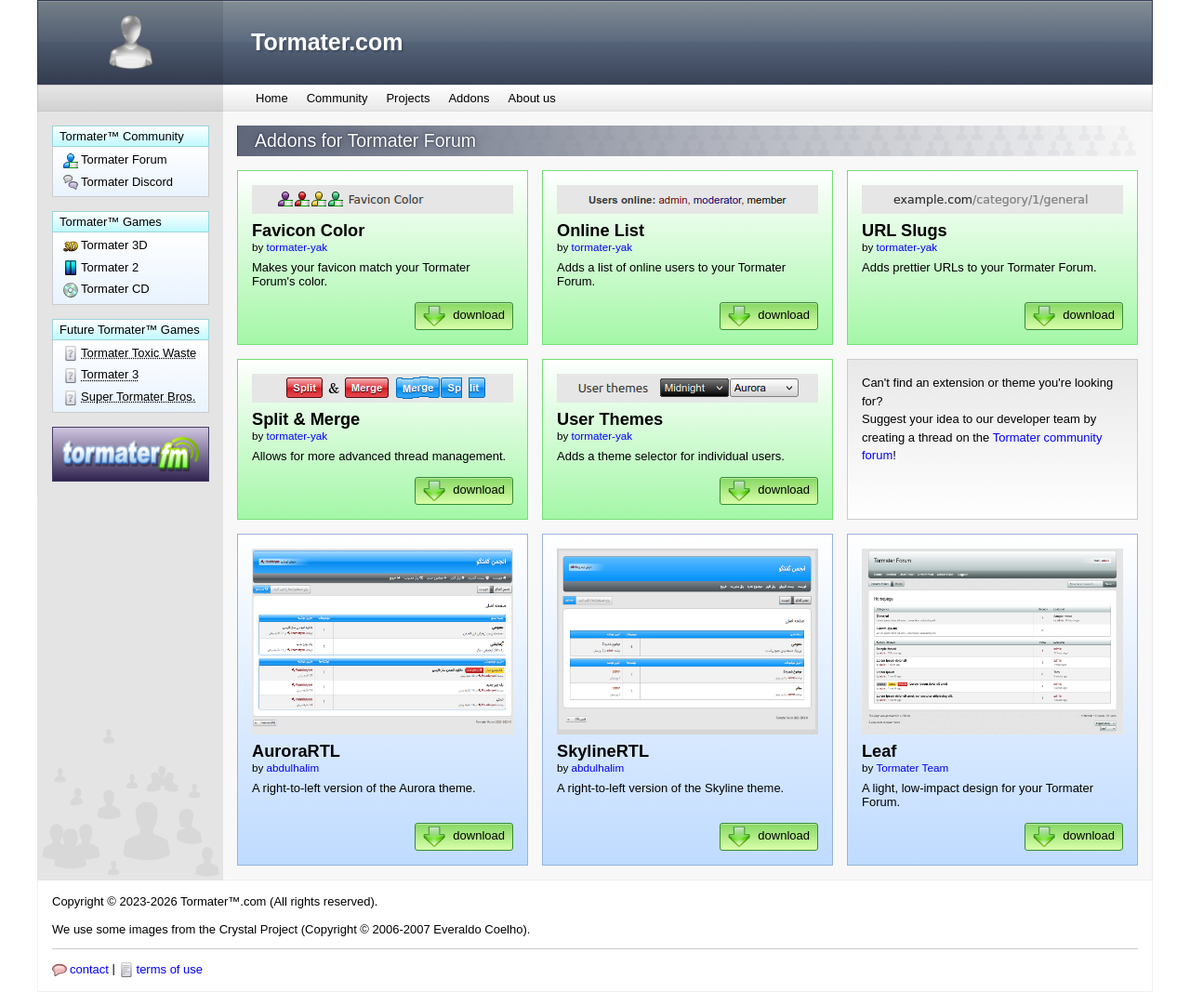
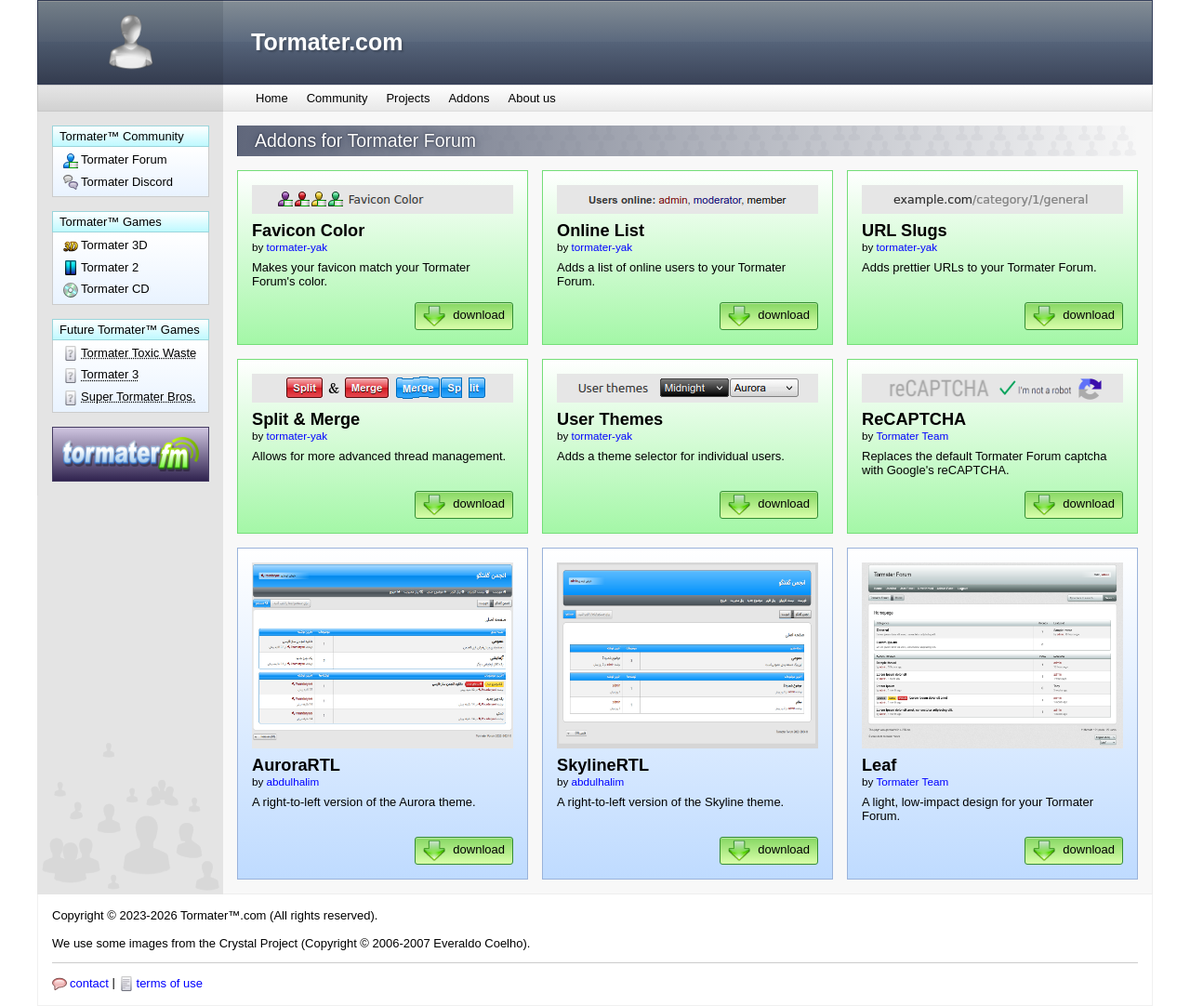
Before and after one commit to tormater/tormater.github.io, a Jekyll site: the page built from addons.html, in a window 1280 px wide. Shown: the whole page at 93% size. Built offline with Jekyll 4.4.1, drawn with Linux system fonts in a browser that asks for light colours.

Commit message:
Add files via upload

```diff
--- a/addons.html
+++ b/addons.html
@@ -41,6 +41,14 @@
     author_url: "https://github.com/tormater-yak"
     desc: "Adds a theme selector for individual users."
     img: "user-themes"
+    type: "extension"
+  -
+    name: "ReCAPTCHA"
+    url: "https://github.com/tormater/reCAPTCHA"
+    author: "Tormater Team"
+    author_url: "https://github.com/tormater"
+    desc: "Replaces the default Tormater Forum captcha with Google's reCAPTCHA."
+    img: "recaptcha"
     type: "extension"
   -
     name: "AuroraRTL"
@@ -88,9 +96,9 @@
     </div>
   {% endif %}
 {% endfor %}
-  <div class="addon_card addon_filler">
+  <!--<div class="addon_card addon_filler">
     <span>Can't find an extension or theme you're looking for?<br>Suggest your idea to our developer team by creating a thread on the <a href="https://forum.tormater.com">Tormater community forum</a>!</span>
-  </div>
+  </div>-->
 </div>
 
 <div class="addon_cards">
```
